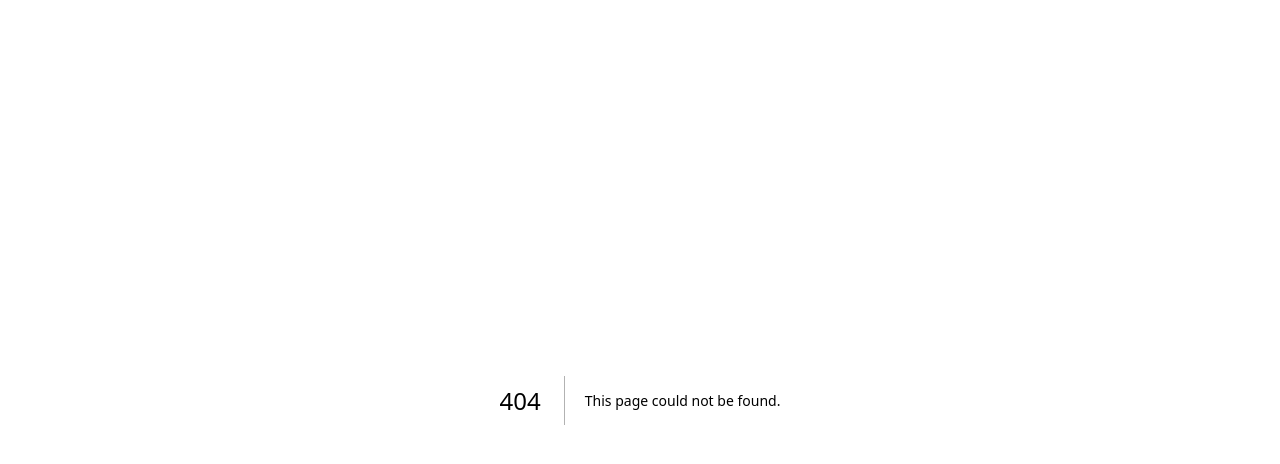
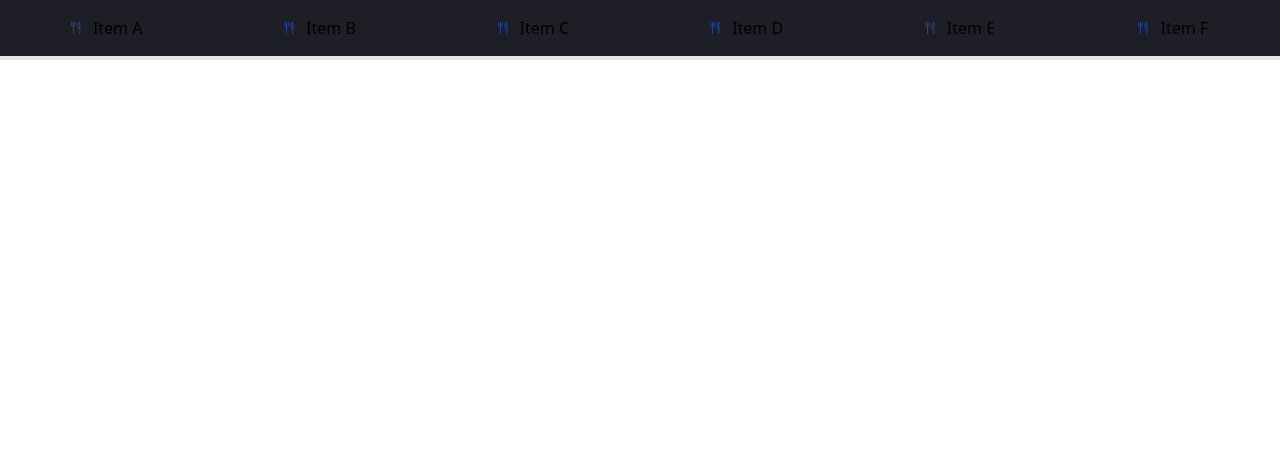
Before and after one commit to christianleonardthamrin/cubmu-website, a Next.js app: page /components/main/tabs in a window 1280 px wide. Before the commit this address had no page. Shown: the top 464 px of the page. Built offline with nearby package versions, Linux system fonts and the light colour scheme.

Commit message:
add main content && tabs

```diff
--- /dev/null
+++ b/src/pages/components/main/content.js
@@ -0,0 +1,9 @@
+import Tabs from "./tabs";
+
+export default function Content() {
+    return (
+        <div className="">
+            <Tabs />
+        </div>
+    )
+}
--- /dev/null
+++ b/src/pages/components/main/tabs.js
@@ -0,0 +1,91 @@
+import Image from "next/image";
+import { useState } from "react";
+
+export default function Tabs() {
+    const [activeTab, setActiveTab] = useState(0)
+
+    return (
+        <nav className="fixed inset-x-0 bottom-0 lg:relative flex flex-nowrap items-center overflow-scroll lg:overflow-hidden scrollbar-hide" style={{backgroundColor: '#1E1F26'}}>
+            <div className="flex justify-evenly basis-full">
+                <button
+                    className={`flex justify-center items-center py-4 w-20 md:w-52 lg:w-auto lg:basis-1/6 border-b-4 ${activeTab === 0 ? 'border-tab-active' : 'border-tab-inactive'}`}
+                    onClick={() => setActiveTab(0)}
+                >
+                    <Image
+                        className='mr-3 hidden lg:inline'
+                        src={'/assets/icons/spoon-fork.svg'}
+                        width={10}
+                        height={14}
+                        alt='spoon'
+                    />
+                    Item A
+                </button>
+                <button
+                    className={`flex justify-center items-center py-4 w-20 md:w-52 lg:basis-1/6 border-b-4 ${activeTab === 1 ? 'border-tab-active' : 'border-tab-inactive'}`}
+                    onClick={() => setActiveTab(1)}
+                >
+                    <Image
+                        className='mr-3 hidden lg:inline'
+                        src={'/assets/icons/spoon-fork.svg'}
+                        width={10}
+                        height={14}
+                        alt='spoon'
+                    />
+                    Item B
+                </button>
+                <button
+                    className={`flex justify-center items-center py-4 w-20 md:w-52 lg:basis-1/6 border-b-4 ${activeTab === 2 ? 'border-tab-active' : 'border-tab-inactive'}`}
+                    onClick={() => setActiveTab(2)}
+                >
+                    <Image
+                        className='mr-3 hidden lg:inline'
+                        src={'/assets/icons/spoon-fork.svg'}
+                        width={10}
+                        height={14}
+                        alt='spoon'
+                    />
+                    Item C
+                </button>
+                <button
+                    className={`flex justify-center items-center py-4 w-20 md:w-52 lg:basis-1/6 border-b-4 ${activeTab === 3 ? 'border-tab-active' : 'border-tab-inactive'}`}
+                    onClick={() => setActiveTab(3)}
+                >
+                    <Image
+                        className='mr-3 hidden lg:inline'
+                        src={'/assets/icons/spoon-fork.svg'}
+                        width={10}
+                        height={14}
+                        alt='spoon'
+                    />
+                    Item D
+                </button>
+                <button
+                    className={`flex justify-center items-center py-4 w-20 md:w-52 lg:basis-1/6 border-b-4 ${activeTab === 4 ? 'border-tab-active' : 'border-tab-inactive'}`}
+                    onClick={() => setActiveTab(4)}
+                >
+                    <Image
+                        className='mr-3 hidden lg:inline'
+                        src={'/assets/icons/spoon-fork.svg'}
+                        width={10}
+                        height={14}
+                        alt='spoon'
+                    />
+                    Item E
+                </button>
+                <button
+                    className={`flex justify-center items-center py-4 w-20 md:w-52 lg:basis-1/6 border-b-4 ${activeTab === 5 ? 'border-tab-active' : 'border-tab-inactive'}`}
+                    onClick={() => setActiveTab(5)}
+                >
+                    <Image
+                        className='mr-3 hidden lg:inline'
+                        src={'/assets/icons/spoon-fork.svg'}
+                        width={10}
+                        height={14}
+                        alt='spoon'
+                    />
+                    Item F
+                </button>
+            </div>
+        </nav>
+    )
+}
```
